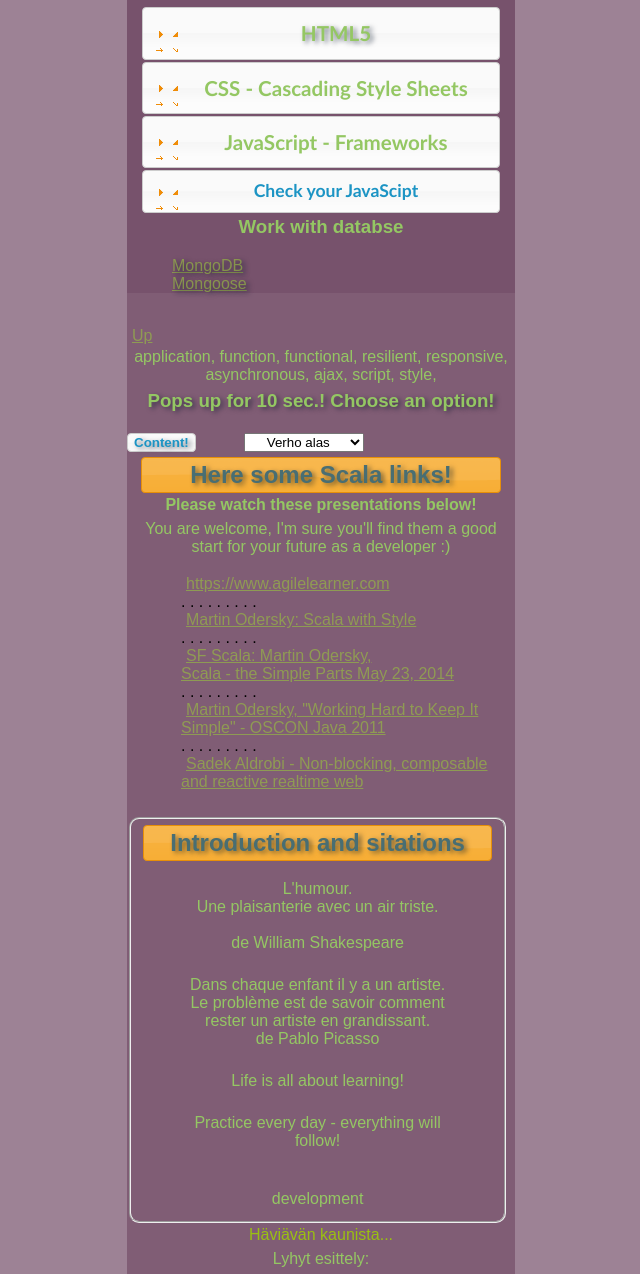
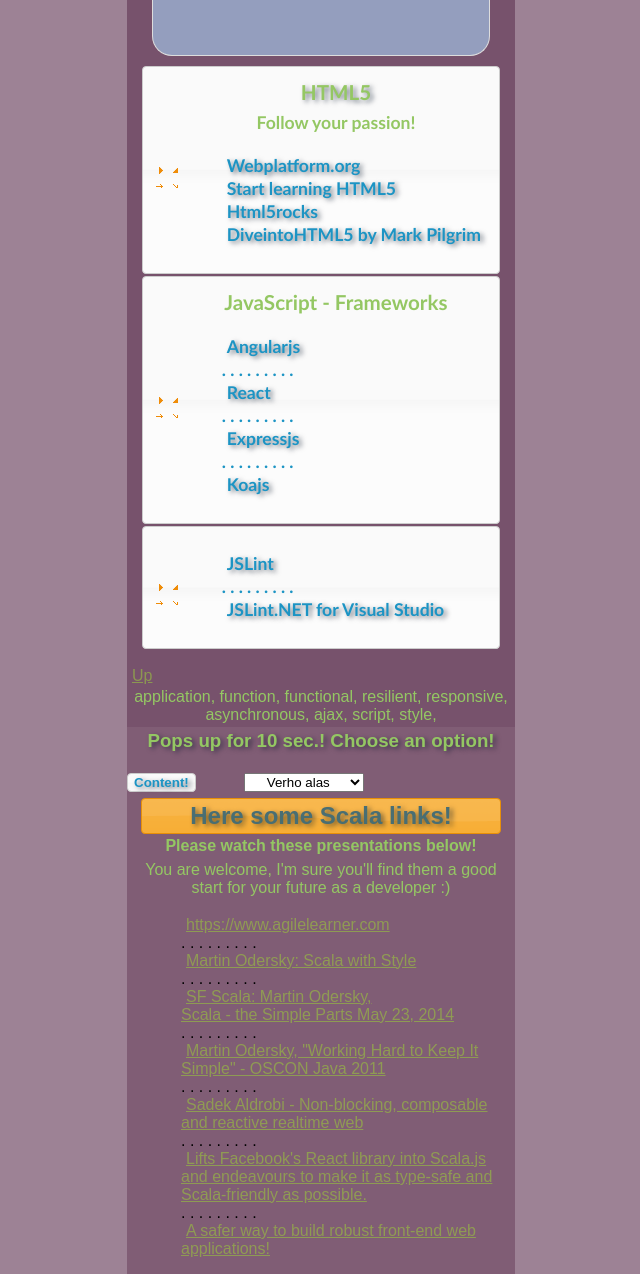
Before and after one commit to maxefmin/maxefmin.github.io, a plain HTML site: page sesiis.html in a window 1280 px wide. Shown: the part 1113-2387 px from the top of the page, without its empty margins (319-959 px from the left). Drawn offline with Linux system fonts and the light colour scheme; files whose address does not match are found by name.

Commit message:
Update sesiis.html
New links and new UX

```diff
--- a/sesiis.html
+++ b/sesiis.html
@@ -6,18 +6,18 @@
   <title>Kokeilu sivu 0.10</title>
   <script type="text/javascript" src="jquery.js"></script>
   <script type="text/javascript" src="jquery-ui.min.js"></script>
-  <!--<script type="text/javascript" src="modernizr-2.6.1.min.js"></script>-->
   <script type="text/javascript" src="siisen.js"></script>
+  <script type="text/javascript" src="modernizr-2.6.1.min.js"></script>
   <link rel="stylesheet" type="text/css" href="jquery-ui.min.css"/>
   <link rel="stylesheet" type="text/css" href="sensiis.css">
 </head>
 <body>
-    <div class="hela_sivu_1">            <!--101-->
+    <div class="hela_sivu_1">             <!--149-->
       <header>
          <h1 class="shadow">Focus on the web development<br>Links for you to check</h1>
          <h4>HTML5 + JavaScript + Css<br> + Scala + Git + all the help from the web!</h4>
     </header><p>Suomen kieli on kaunista, hauskaa ja monipuolista.</p>
-    <div id="clickme">
+    <div id="clickme">                    <!-- 45 -->
 
       <button class="shadow">PAINETTAVA</button>
       <div id="back">
@@ -47,12 +47,17 @@
     <header><h4 id="omaOtsikko">Elämä on leikki!</h4>
       <p></p>
     </header></div>
-<div id="accordion">
+<div id="accordion">                        <!--108-->
   <div>
     <header>
-     <h3 class="shadow">Links for you to check out!</h3></header></div>
-     <p class="shadow">Hope you enjoy yourself!<br><br> All browsers have: <br>developer tools for HTML5, you can change CSS, run JavaScript. You should validate your page with validators. It all is available for you to test!</p><div>
-     <header><h3 class="shadow">HTML5</h3></header></div>
+     <h3 class="shadow">Links for you to check out!</h3>
+   </header>
+  </div>
+  <div>
+     <p class="shadow">Hope you enjoy yourself!<br><br> All browsers have: <br>developer tools for HTML5, you can change CSS, run JavaScript. You should validate your page with validators. It all is available for you to test!</p>
+  </div>
+<div>
+     <header><h3 class="shadow">HTML5</h3></header>
 <div>
 <p>Follow your passion!</p>
     <ul>
@@ -64,8 +69,11 @@
       <li><a href="http://fortuito.us/diveintohtml5/" class="shadow">DiveintoHTML5 by Mark Pilgrim</a></li>
     </ul>
 </div>
+</div>
+<div>
 <div><header>
-  <h3 >CSS - Cascading Style Sheets</h3></header></div>
+  <h3 >CSS - Cascading Style Sheets</h3></header>
+</div>
    <div><p>Make your mark.<br>Keep your style!</p>
       <ul><li><a href="http://www.oocss.org" class="shadow">OOCSS</a></li>
 
@@ -80,8 +88,14 @@
           <li><a href="http://www.sass-lang.com" class="shadow">SASS<br></a></li>
       </ul>
     </div>
-  <div>
-  <h3>JavaScript - Frameworks</h3></div>
+  </div>
+<div>
+<div>
+  <header>
+  <h3>JavaScript - Frameworks</h3>
+  </header>
+</div>
+<div>
   <ul>
     <li><a href="https://docs.angularjs.org/tutorial" class="shadow">Angularjs</a></li>
 
@@ -92,18 +106,25 @@
       <li class="piil">. . . . . . . . .</li>
       <li><a href="http://koajs.com/" class="shadow">Koajs</a></li>
   </ul>
+</div>
+</div>
+<div>
+  <header>
      <h4>Check your JavaScipt</h4>
-     <ul>
+  </header>
+</div>
+<div>
+  <ul>
   <li style="color"><a href="http://www.jslint.com/" class="shadow">JSLint</a></li>
   <li class="piil">. . . . . . . . . </li>
   <li><a href="https://visualstudiogallery.msdn.microsoft.com/ede12aa8-0f80-4e6f-b15c-7a8b3499370e" class="shadow">JSLint.NET for Visual Studio</a></li>
-  </ul></div>
+  </ul>
+</div>
 <div>
   <h3>Work with databse</h3>
   <ul><li class="shadow"><a href="https://docs.mongodb.org/manual/">MongoDB</a></li>
     <li class="shadow"><a href="https://code.google.com/p/mongoose/">Mongoose</a></li>
   </ul>
-</div>
 </div>
 </div>
 <br>
@@ -125,7 +146,7 @@
   </div>
   </div>
 </div>
-
+</div>
   <div>
       <header><h3 class="shadow">Pops up for 10 sec.! Choose an option!</h3></header>
   <div>
@@ -163,6 +184,12 @@
   <li class="piil">. . . . . . . . . </li>
   <li><a href="https://www.youtube.com/watch?v=3jg1AheF4n0">Martin Odersky, "Working Hard to Keep It Simple" - OSCON Java 2011</a></li><li class="piil">. . . . . . . . . </li>
   <li><a href="https://www.youtube.com/watch?v=pGZkmL_v1Ns">Sadek Aldrobi - Non-blocking, composable and reactive realtime web</a></li>
+  <li class="piil">. . . . . . . . . </li>
+  <li><a href="https://japgolly.github.io/scalajs-react/">Lifts Facebook's React library into Scala.js and endeavours to make it as type-safe and Scala-friendly as possible.</a></li>
+  <li class="piil">. . . . . . . . . </li>
+  <li><a href="http://www.scala-js.org/">A safer way to build robust
+front-end web applications!</a></li>
+
 </ul>
 </div>
 </div>
@@ -182,7 +209,7 @@
     <p>development</p>
   </div>
 </div>
-</fieldset>
+</fieldset>https://japgolly.github.io/scalajs-react/
 </div>
 
 <div id="rest">
@@ -207,7 +234,7 @@
 </div>
 <div>
   <p>-.-</p>
-</div></div>
+</div>
 
 <!-- Go to www.addthis.com/dashboard to customize your tools
 <script src="//s7.addthis.com/js/300/addthis_widget.js#pubid=ra-56379a71a8ba88f3" async="async"></script>
```
